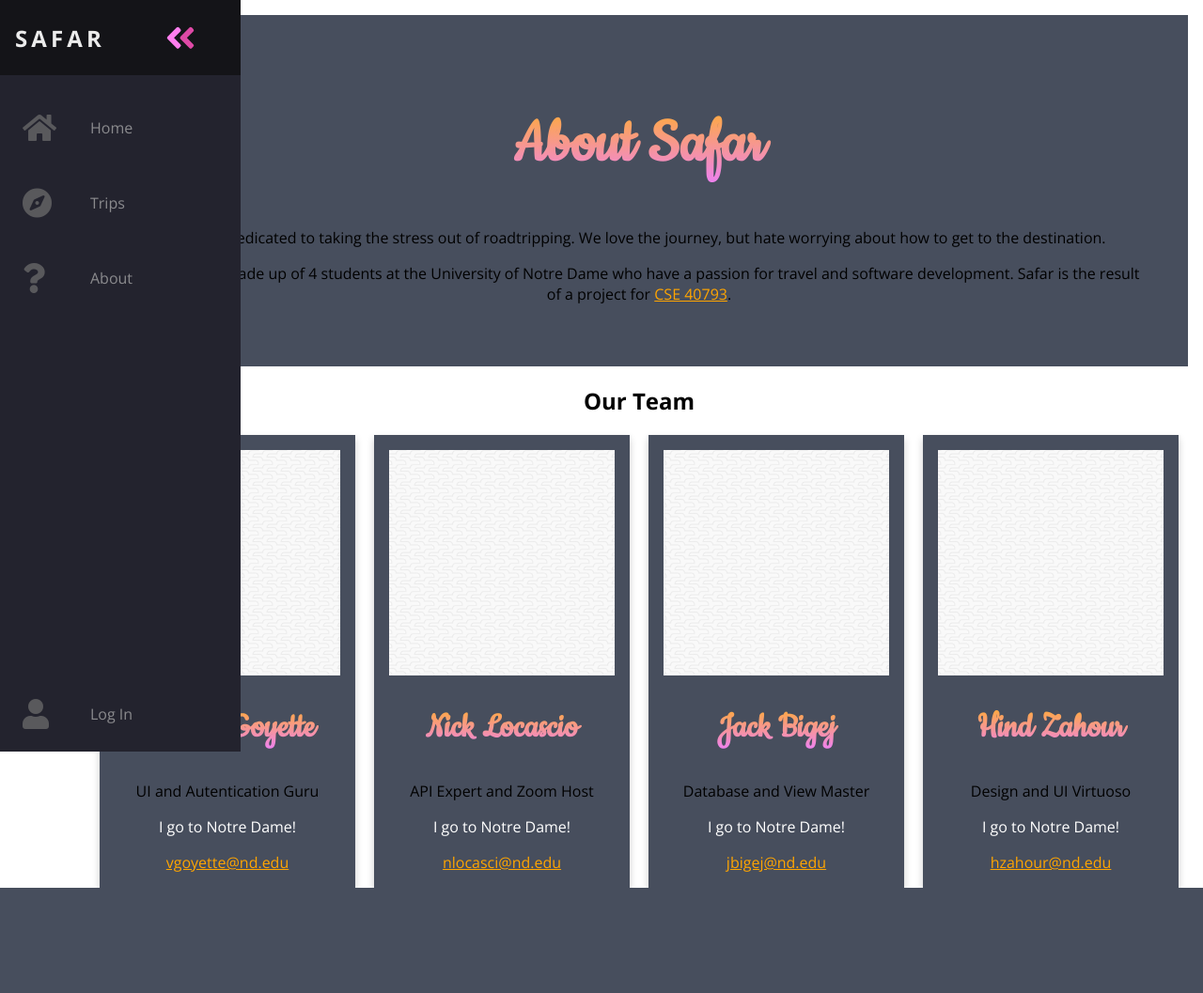
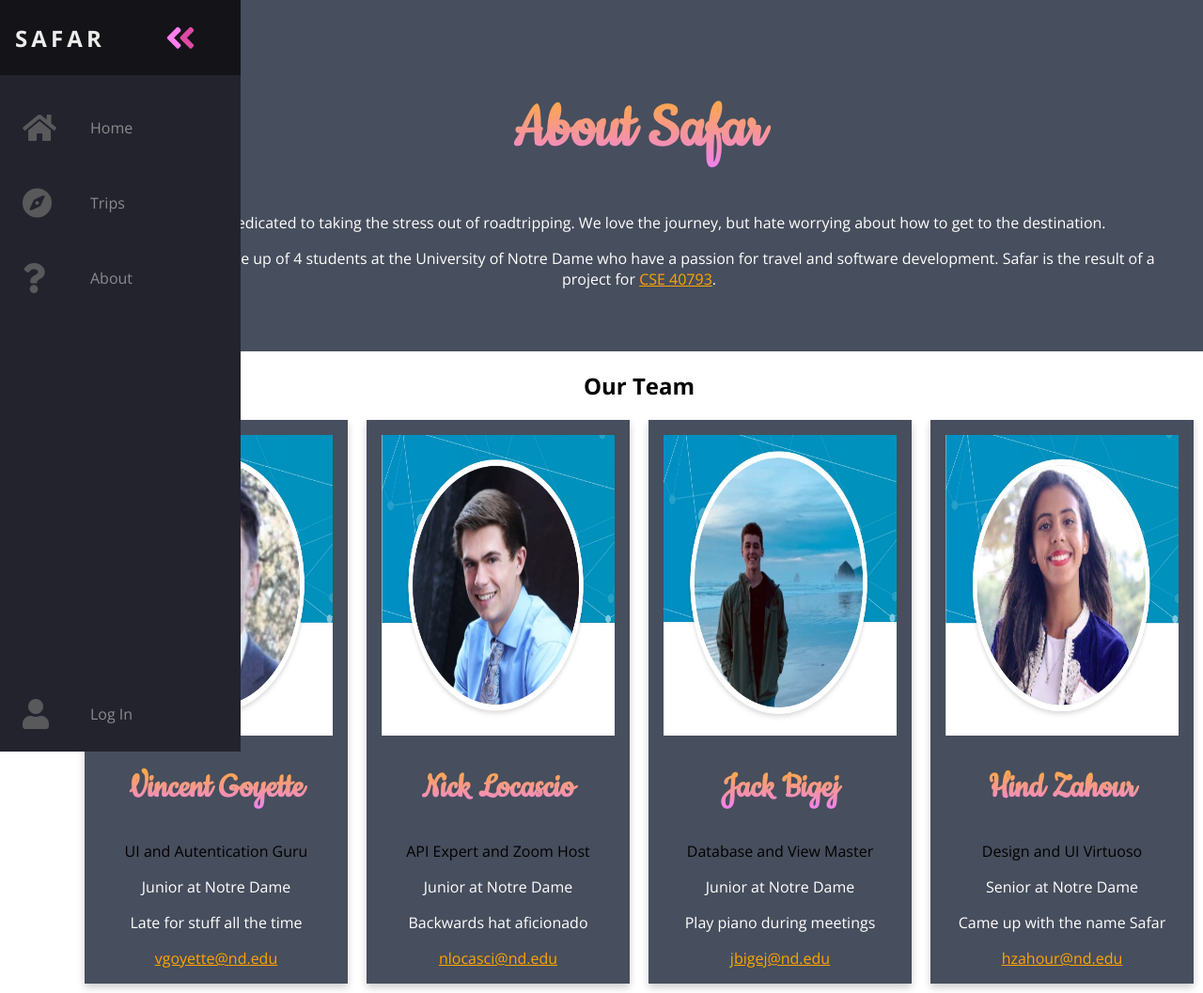
Before and after one commit to nicklocascio/safar, a Django app: page /about/ in a window 1280 px wide. Shown: the whole page at 94% size. Before the commit the page ends 945 px from the top, so only its background shows below. Run offline with Django 3.2, Linux system fonts and the light colour scheme.

Commit message:
About page is poppin

```diff
--- a/safar/static/css/about.css
+++ b/safar/static/css/about.css
@@ -29,7 +29,6 @@ body::-webkit-scrollbar-thumb {
 
 main {
   margin-left: 5rem;
-  padding: 1rem;
 }
 
 .navbar {
@@ -135,7 +134,7 @@ main {
 
 
 /* Small screens */
-@media only screen and (max-width: 768px) {
+@media only screen and (max-width: 700px) {
   .navbar {
     bottom: 0;
     width: 100vw;
@@ -157,6 +156,10 @@ main {
   .column {
     width: 100%;
 	  display: block;
+  }
+
+  main {
+    margin-left: 0;
   }
 
 }
--- a/safar/templates/about_custom.html
+++ b/safar/templates/about_custom.html
@@ -16,6 +16,7 @@
       float: left;
       width: 25%;
       padding: 0 10px;
+	  margin-bottom: 10px;
     }
 
     .row {margin: 0 -5px;}
@@ -26,7 +27,7 @@
       clear: both;
     }
 
-    @media screen and (max-width: 768px) {
+    @media screen and (max-width: 700px) {
       .column {
         width: 100%;
         display: block;
@@ -129,20 +130,21 @@
   <main>
     <div class="about-section">
 	    <h1 style="font-size:72px;font-family:'Cookie';background:-webkit-linear-gradient(#FFAC33, #EE82EE);-webkit-background-clip:text;-webkit-text-fill-color: transparent;">About Safar</h1>
-	    <p>Safar is dedicated to taking the stress out of roadtripping. We love the journey, but hate worrying about how to get to the destination.</p>
-	    <p>Our team is made up of 4 students at the University of Notre Dame who have a passion for travel and software development. Safar is the result of a project for
-        <a href="https://www3.nd.edu/~skumar5/teaching/2020-fall-sdp.html" style="color: orange;">CSE 40793</a>.
+	    <p class="card-text">Safar is dedicated to taking the stress out of roadtripping. We love the journey, but hate worrying about how to get to the destination.</p>
+	    <p class="card-text">Our team is made up of 4 students at the University of Notre Dame who have a passion for travel and software development. Safar is the result of a project for
+        <a href="https://www3.nd.edu/~skumar5/teaching/2020-fall-sdp.html" class="card-link">CSE 40793</a>.
       </p>
 	  </div>
 
 	<h2 style="text-align:center">Our Team</h2>
 	  <div class="column">
 	    <div class="card" style="background-color: #474e5d;">
-		    <img src="{% static 'img/beanstalk.png' %}" alt="Vincent" style="width:100%">
+		    <img src="{% static 'img/vincent.JPG' %}" alt="Vincent" style="width:100%; height:40%">
 		    <div class="row">
 		      <h2 class="card-title">Vincent Goyette</h2>
 			    <p class="title">UI and Autentication Guru</p>
-			    <p class="card-text">I go to Notre Dame!</p>
+			    <p class="card-text">Junior at Notre Dame</p>
+			    <p class="card-text">Late for stuff all the time</p>
 			    <a href="mailto:vgoyette@nd.edu" class="card-link">vgoyette@nd.edu</a>
 	      </div>
 		  </div>
@@ -150,11 +152,12 @@
 
 	  <div class="column">
 	    <div class="card" style="background-color: #474e5d;">
-		    <img src="{% static 'img/beanstalk.png' %}" alt="Nick" style="width:100%">
+		    <img src="{% static 'img/nick.JPG' %}" alt="Nick" style="width:100%; height:40%;">
 		    <div class="row">
 		      <h2 class="card-title">Nick Locascio</h2>
 			    <p class="title">API Expert and Zoom Host</p>
-			    <p class="card-text">I go to Notre Dame!</p>
+			    <p class="card-text">Junior at Notre Dame</p>
+			    <p class="card-text">Backwards hat aficionado</p>
 			    <a href="mailto:nlocasci@nd.edu" class="card-link">nlocasci@nd.edu</a>
 	      </div>
 		  </div>
@@ -162,11 +165,12 @@
 
 	  <div class="column">
 	    <div class="card" style="background-color: #474e5d;">
-		    <img src="{% static 'img/beanstalk.png' %}" alt="Jack" style="width:100%">
+		    <img src="{% static 'img/jack.JPG' %}" alt="Jack" style="width:100%; height:40%">
 		    <div class="row">
 		      <h2 class="card-title">Jack Bigej</h2>
 			    <p class="title">Database and View Master</p>
-			    <p class="card-text">I go to Notre Dame!</p>
+			    <p class="card-text">Junior at Notre Dame</p>
+			    <p class="card-text">Play piano during meetings</p>
 		    	<a href="mailto:jbigej@nd.edu" class="card-link">jbigej@nd.edu</a>
 	      </div>
 		  </div>
@@ -174,11 +178,12 @@
 
 	  <div class="column">
 	    <div class="card" style="background-color: #474e5d;">
-		    <img src="{% static 'img/beanstalk.png' %}" alt="Hind" style="width:100%">
+		    <img src="{% static 'img/hind.JPG' %}" alt="Hind" style="width:100%; height:40%">
 		    <div class="row">
 		      <h2 class="card-title">Hind Zahour</h2>
 		    	<p class="title">Design and UI Virtuoso</p>
-			    <p class="card-text">I go to Notre Dame!</p>
+			    <p class="card-text">Senior at Notre Dame</p>
+			    <p class="card-text">Came up with the name Safar</p>
 			    <a href="mailto:hzahour@nd.edu" class="card-link">hzahour@nd.edu</a>
 	      </div>
 		  </div>
```
Also changed, not shown: safar/static/img/hind.JPG (added), safar/static/img/jack.JPG (added), safar/static/img/nick.JPG (added), safar/static/img/vincent.JPG (added).
